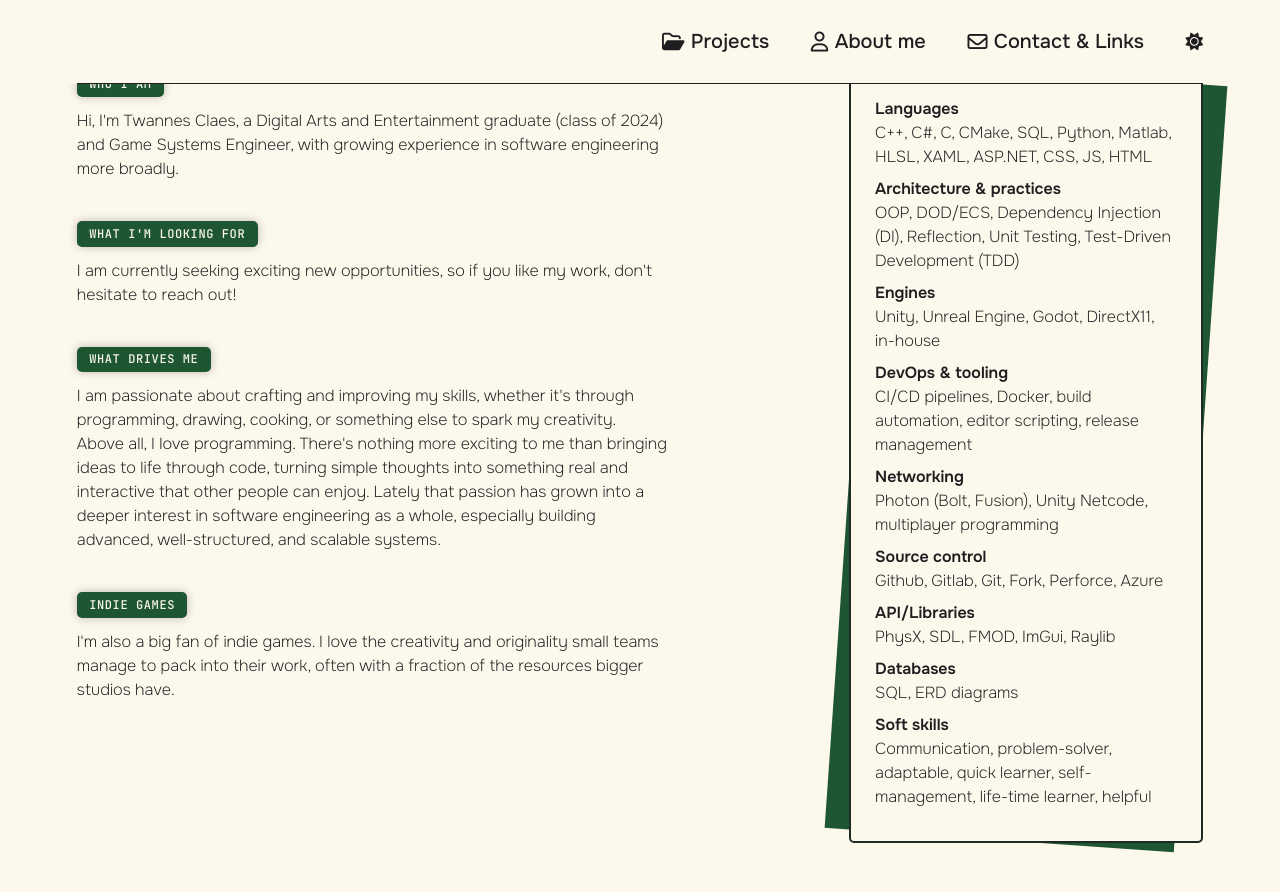
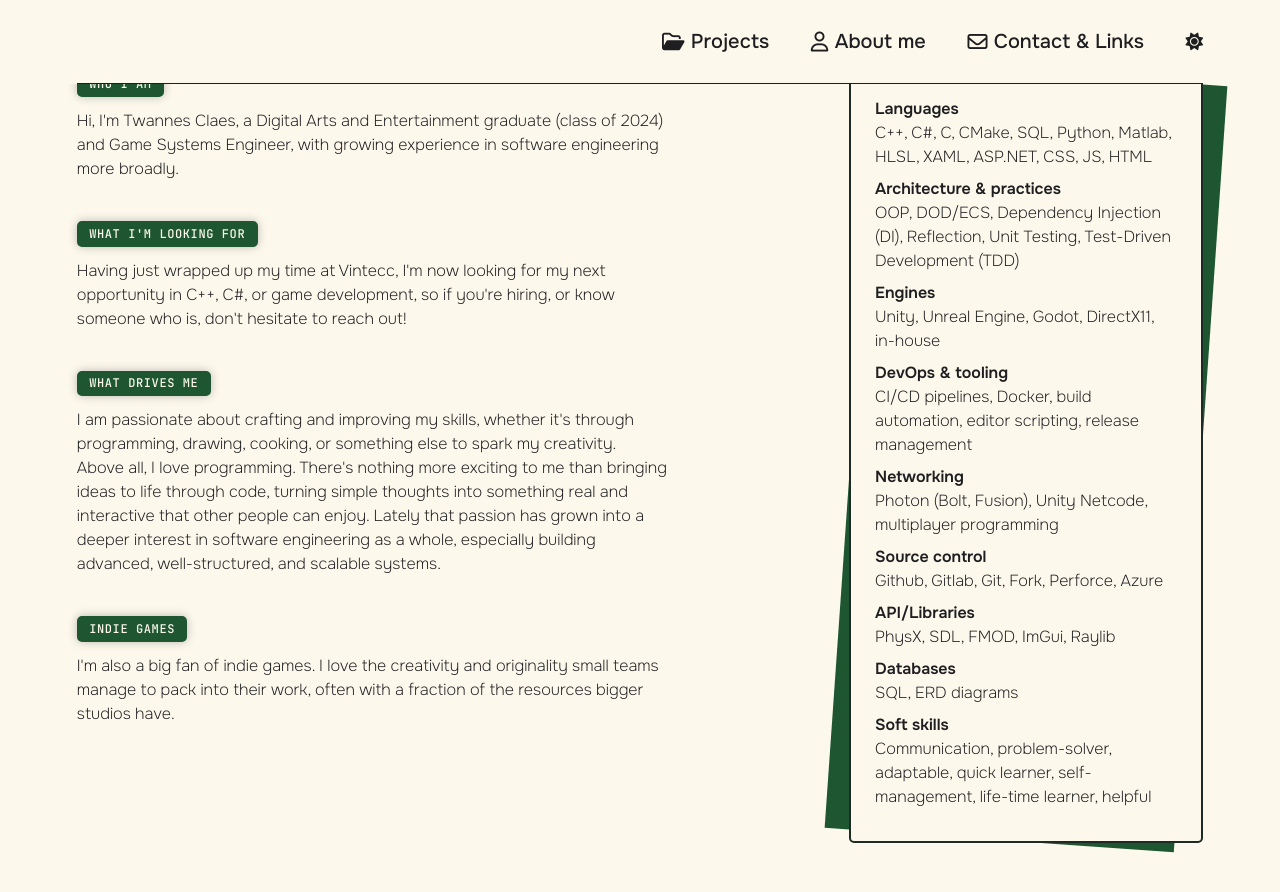
Before and after one commit to Twannes-Claes/twannes-claes.github.io, a Jekyll site: the page built from index.html, in a window 1280 px wide and 900 px high, scrolled down 2469 px. Shown: the top 892 px of the window. Built offline with Jekyll 4.4.1, drawn with Linux system fonts in a browser that asks for light colours; nearby versions of some CDN libraries.

Commit message:
feat(content): updated about me

```diff
--- a/index.html
+++ b/index.html
@@ -101,7 +101,7 @@
                         <span class="tag tag--label">Who I Am</span>
                         Hi, I'm Twannes Claes, a Digital Arts and Entertainment graduate (class of 2024) and Game Systems Engineer, with growing experience in software engineering more broadly.
                         <span class="tag tag--label">What I'm Looking For</span>
-                        I am currently seeking exciting new opportunities, so if you like my work, don't hesitate to reach out!
+                        Having just wrapped up my time at Vintecc, I'm now looking for my next opportunity in C++, C#, or game development, so if you're hiring, or know someone who is, don't hesitate to reach out!
                         <span class="tag tag--label">What Drives Me</span>
                         I am passionate about crafting and improving my skills, whether it's through programming, drawing, cooking, or something else to spark my creativity.
                         <br>
```
